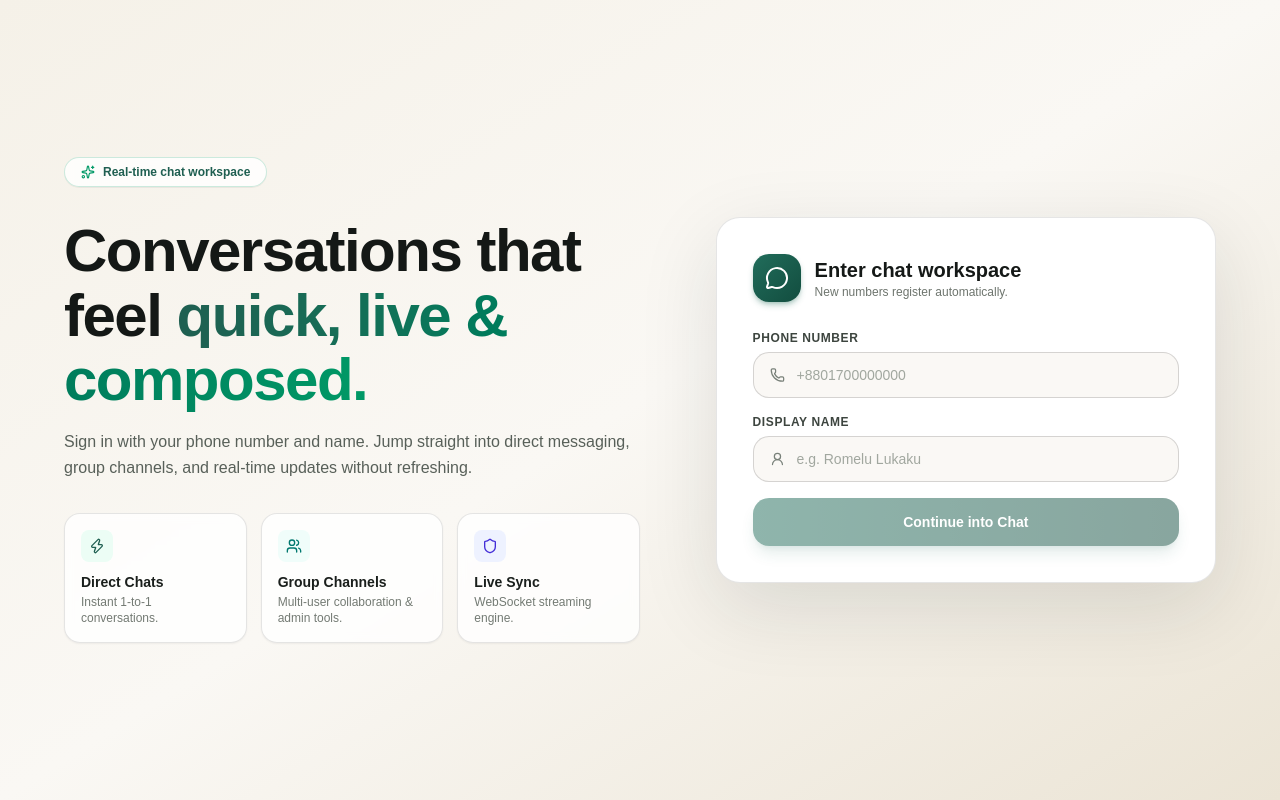
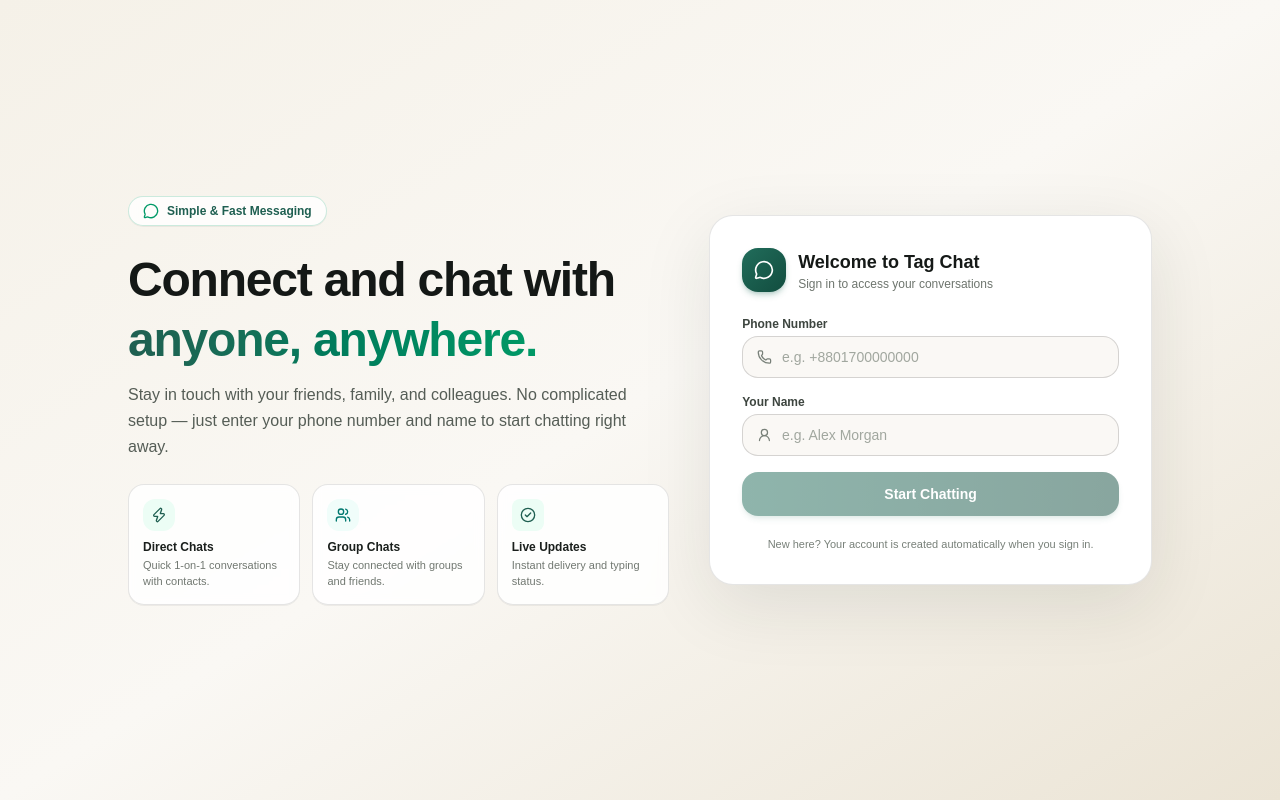
Before and after one commit to eeemons/tag-chat, a Next.js app: page /login in a window 1280 px wide. Built offline with nearby package versions, Linux system fonts and the light colour scheme; no server answers.

Commit message:
redesigned login screen

```diff
--- a/src/components/LoginScreen.tsx
+++ b/src/components/LoginScreen.tsx
@@ -4,12 +4,11 @@ import { FormEvent, useState } from "react";
 import {
   MessageCircle,
   Phone,
-  Sparkles,
   UserRound,
   Zap,
-  Shield,
   Users,
   AlertCircle,
+  CheckCircle2,
 } from "lucide-react";
 import { clearAuthError, login } from "@/features/auth/authSlice";
 import { useAppDispatch, useAppSelector } from "@/store/hooks";
@@ -27,44 +26,41 @@ export function LoginScreen() {
   function validatePhone(value: string): string | null {
     const trimmed = value.trim();
     if (!trimmed) {
-      return "Phone number is required.";
+      return "Please enter your phone number.";
     }
-    // Only numbers and optional leading '+'
     if (!/^\+?[0-9]+$/.test(trimmed)) {
-      return "Only numbers and a leading '+' are allowed (e.g. +8801700000000).";
+      return "Phone number should only contain numbers and a leading + sign.";
     }
     const digitsOnly = trimmed.replace(/\D/g, "");
     if (digitsOnly.length < 6) {
-      return "Phone number must have at least 6 digits.";
+      return "Please enter a valid phone number (at least 6 digits).";
     }
     if (digitsOnly.length > 16) {
-      return "Phone number is too long (max 16 digits).";
+      return "Phone number is too long (maximum 16 digits).";
     }
     return null;
   }
 
-  // Validate display name: disallow special symbols (< > $ % ^ * @ ! # & ~ _ = + { } [ ] / \ | ; : ?)
+  // Validate display name: letters, numbers, spaces, hyphens, dots, apostrophes
   function validateName(value: string): string | null {
     const trimmed = value.trim();
     if (!trimmed) {
-      return "Display name is required.";
+      return "Please enter your name.";
     }
     if (trimmed.length < 2) {
-      return "Display name must be at least 2 characters.";
+      return "Name must be at least 2 characters.";
     }
     if (trimmed.length > 50) {
-      return "Display name cannot exceed 50 characters.";
+      return "Name is too long (maximum 50 characters).";
     }
-    // Disallow special characters and symbols, allow letters, numbers, spaces, hyphens, dots, apostrophes
     if (/[<>$%^*@!#&~_=+{}\[\]/\\|;:?`"()]/g.test(trimmed)) {
-      return "Special characters and symbols are not allowed in the name.";
+      return "Please use regular letters and numbers for your name.";
     }
     return null;
   }
 
   const handlePhoneChange = (rawValue: string) => {
     dispatch(clearAuthError());
-    // Restrict input on typing: only allow leading '+' and digits 0-9
     let sanitized = rawValue.replace(/[^0-9+]/g, "");
     if (sanitized.includes("+")) {
       const hasLeadingPlus = sanitized.startsWith("+");
@@ -78,7 +74,6 @@ export function LoginScreen() {
 
   const handleNameChange = (rawValue: string) => {
     dispatch(clearAuthError());
-    // Filter out forbidden special symbols on typing
     const sanitized = rawValue.replace(/[<>$%^*@!#&~_=+{}\[\]/\\|;:?`"()]/g, "");
     setName(sanitized);
     if (touched.name) {
@@ -96,7 +91,6 @@ export function LoginScreen() {
     setPhoneError(pErr);
     setNameError(nErr);
 
-    // Block submission and DO NOT call API if any field is invalid
     if (pErr || nErr) {
       return;
     }
@@ -104,75 +98,16 @@ export function LoginScreen() {
     await dispatch(login({ phone: phone.trim(), name: name.trim() }));
   }
 
-  return (
-    <main className="min-h-screen bg-gradient-to-br from-[#f5f1e8] via-[#faf8f4] to-[#ebe4d5] px-4 py-8 text-[#1d211f] sm:px-6 lg:px-8 flex items-center justify-center">
-      <div className="mx-auto grid w-full max-w-6xl items-center gap-10 lg:grid-cols-[1.1fr_0.9fr]">
-        {/* Left Intro Hero */}
-        <section className="space-y-8">
-          <div className="inline-flex items-center gap-2 rounded-full border border-emerald-600/20 bg-white/80 px-4 py-1.5 text-xs font-bold text-[#1f5f51] shadow-2xs backdrop-blur-xs">
-            <Sparkles className="h-3.5 w-3.5 text-emerald-600" />
-            Real-time chat workspace
-          </div>
-          <div className="space-y-4">
-            <h1 className="max-w-2xl text-4xl font-extrabold leading-[1.08] tracking-tight text-[#141816] sm:text-6xl">
-              Conversations that feel{" "}
-              <span className="bg-gradient-to-r from-[#1f5f51] to-emerald-600 bg-clip-text text-transparent">
-                quick, live & composed.
-              </span>
-            </h1>
-            <p className="max-w-xl text-base leading-relaxed text-[#586059]">
-              Sign in with your phone number and name. Jump straight into direct messaging, group channels, and real-time updates without refreshing.
-            </p>
-          </div>
-
-          <div className="grid max-w-xl gap-3.5 sm:grid-cols-3">
-            <div className="rounded-2xl border border-black/10 bg-white/80 p-4 shadow-xs backdrop-blur-xs hover:border-[#2f7d68]/40 transition">
-              <div className="grid h-8 w-8 place-items-center rounded-lg bg-emerald-50 text-[#1f5f51] mb-2.5">
-                <Zap className="h-4 w-4" />
-              </div>
-              <p className="text-sm font-bold text-[#1a1f1c]">Direct Chats</p>
-              <p className="mt-0.5 text-xs text-[#737a73]">Instant 1-to-1 conversations.</p>
-            </div>
-
-            <div className="rounded-2xl border border-black/10 bg-white/80 p-4 shadow-xs backdrop-blur-xs hover:border-[#2f7d68]/40 transition">
-              <div className="grid h-8 w-8 place-items-center rounded-lg bg-teal-50 text-teal-700 mb-2.5">
-                <Users className="h-4 w-4" />
-              </div>
-              <p className="text-sm font-bold text-[#1a1f1c]">Group Channels</p>
-              <p className="mt-0.5 text-xs text-[#737a73]">Multi-user collaboration & admin tools.</p>
-            </div>
-
-            <div className="rounded-2xl border border-black/10 bg-white/80 p-4 shadow-xs backdrop-blur-xs hover:border-[#2f7d68]/40 transition">
-              <div className="grid h-8 w-8 place-items-center rounded-lg bg-indigo-50 text-indigo-700 mb-2.5">
-                <Shield className="h-4 w-4" />
-              </div>
-              <p className="text-sm font-bold text-[#1a1f1c]">Live Sync</p>
-              <p className="mt-0.5 text-xs text-[#737a73]">WebSocket streaming engine.</p>
-            </div>
-          </div>
-        </section>
-
-        {/* Right Form Card */}
-        <section className="rounded-3xl border border-black/10 bg-white p-7 sm:p-9 shadow-[0_24px_80px_rgba(25,35,30,0.12)]">
-          <div className="mb-7 flex items-center gap-3.5">
-            <div className="grid h-12 w-12 place-items-center rounded-2xl bg-gradient-to-br from-[#216d5b] to-[#124d3f] text-white shadow-md shadow-[#216d5b]/30">
-              <MessageCircle className="h-6 w-6" />
-            </div>
-            <div>
-              <h2 className="text-xl font-extrabold text-[#151917]">Enter chat workspace</h2>
-              <p className="text-xs text-[#6e756e]">New numbers register automatically.</p>
-            </div>
-          </div>
-
+  const formContent = (
     <form className="space-y-4" onSubmit={handleSubmit} noValidate>
       {/* Phone Number Field */}
       <div>
         <label className="block">
-                <span className="mb-1.5 block text-xs font-bold uppercase tracking-wider text-[#3d453f]">
-                  Phone number
+          <span className="mb-1 block text-xs font-bold text-[#3d453f]">
+            Phone Number
           </span>
           <span
-                  className={`flex items-center gap-3 rounded-2xl border bg-[#faf8f5] px-4 py-3 transition ${
+            className={`flex items-center gap-2.5 rounded-2xl border bg-[#faf8f5] px-3.5 py-2.5 transition ${
               phoneError
                 ? "border-red-400 ring-2 ring-red-400/15"
                 : "border-black/15 focus-within:border-[#2f7d68] focus-within:ring-2 focus-within:ring-[#2f7d68]/15"
@@ -187,7 +122,7 @@ export function LoginScreen() {
                 setTouched((prev) => ({ ...prev, phone: true }));
                 setPhoneError(validatePhone(phone));
               }}
-                    placeholder="+8801700000000"
+              placeholder="e.g. +8801700000000"
               value={phone}
             />
           </span>
@@ -203,11 +138,11 @@ export function LoginScreen() {
       {/* Display Name Field */}
       <div>
         <label className="block">
-                <span className="mb-1.5 block text-xs font-bold uppercase tracking-wider text-[#3d453f]">
-                  Display name
+          <span className="mb-1 block text-xs font-bold text-[#3d453f]">
+            Your Name
           </span>
           <span
-                  className={`flex items-center gap-3 rounded-2xl border bg-[#faf8f5] px-4 py-3 transition ${
+            className={`flex items-center gap-2.5 rounded-2xl border bg-[#faf8f5] px-3.5 py-2.5 transition ${
               nameError
                 ? "border-red-400 ring-2 ring-red-400/15"
                 : "border-black/15 focus-within:border-[#2f7d68] focus-within:ring-2 focus-within:ring-[#2f7d68]/15"
@@ -222,7 +157,7 @@ export function LoginScreen() {
                 setTouched((prev) => ({ ...prev, name: true }));
                 setNameError(validateName(name));
               }}
-                    placeholder="e.g. Romelu Lukaku"
+              placeholder="e.g. Alex Morgan"
               value={name}
             />
           </span>
@@ -244,14 +179,153 @@ export function LoginScreen() {
 
       {/* Submit Button */}
       <button
-              className="mt-2 flex h-12 w-full items-center justify-center rounded-2xl bg-gradient-to-r from-[#216d5b] to-[#144f41] px-4 font-bold text-sm text-white shadow-lg shadow-[#216d5b]/25 transition duration-200 hover:scale-101 active:scale-99 disabled:cursor-not-allowed disabled:opacity-50"
+        className="mt-1 flex h-11 w-full items-center justify-center rounded-2xl bg-gradient-to-r from-[#216d5b] to-[#144f41] px-4 font-bold text-sm text-white shadow-md shadow-[#216d5b]/20 transition duration-200 hover:scale-101 active:scale-99 disabled:cursor-not-allowed disabled:opacity-50"
         disabled={!phone.trim() || !name.trim() || status === "loading"}
         type="submit"
       >
-              {status === "loading" ? "Signing in..." : "Continue into Chat"}
+        {status === "loading" ? "Signing in..." : "Start Chatting"}
       </button>
+
+      <p className="text-center text-[11px] text-[#788079] pt-1">
+        New here? Your account is created automatically when you sign in.
+      </p>
     </form>
+  );
+
+  return (
+    <main className="min-h-screen bg-gradient-to-br from-[#f5f1e8] via-[#faf8f4] to-[#ebe4d5] px-4 py-8 sm:px-6 lg:px-8 text-[#1d211f] flex items-center justify-center">
+      <div className="mx-auto w-full max-w-5xl">
+        {/* ================= DESKTOP VIEW (Classic Side-by-Side) ================= */}
+        <div className="hidden lg:grid lg:grid-cols-[1.1fr_0.9fr] lg:items-center lg:gap-10">
+          {/* Left Column: Intro & Features */}
+          <section className="space-y-6">
+            <div className="inline-flex items-center gap-2 rounded-full border border-emerald-600/20 bg-white/80 px-3.5 py-1.5 text-xs font-semibold text-[#1f5f51] shadow-2xs backdrop-blur-xs">
+              <MessageCircle className="h-4 w-4 text-emerald-600" />
+              Simple & Fast Messaging
+            </div>
+
+            <div className="space-y-3">
+              <h1 className="text-4xl lg:text-5xl font-extrabold tracking-tight text-[#141816] leading-tight">
+                Connect and chat with{" "}
+                <span className="bg-gradient-to-r from-[#1f5f51] to-emerald-600 bg-clip-text text-transparent">
+                  anyone, anywhere.
+                </span>
+              </h1>
+              <p className="max-w-lg text-base leading-relaxed text-[#555d56]">
+                Stay in touch with your friends, family, and colleagues. No complicated setup — just enter your phone number and name to start chatting right away.
+              </p>
+            </div>
+
+            {/* Desktop Feature Cards */}
+            <div className="grid gap-3 grid-cols-3">
+              <div className="rounded-2xl border border-black/10 bg-white/85 p-3.5 shadow-2xs backdrop-blur-xs">
+                <div className="grid h-8 w-8 place-items-center rounded-xl bg-emerald-50 text-[#1f5f51] mb-2">
+                  <Zap className="h-4 w-4" />
+                </div>
+                <p className="text-xs font-bold text-[#1a1f1c]">Direct Chats</p>
+                <p className="mt-0.5 text-[11px] text-[#717871] leading-normal">
+                  Quick 1-on-1 conversations with contacts.
+                </p>
+              </div>
+
+              <div className="rounded-2xl border border-black/10 bg-white/85 p-3.5 shadow-2xs backdrop-blur-xs">
+                <div className="grid h-8 w-8 place-items-center rounded-xl bg-teal-50 text-teal-700 mb-2">
+                  <Users className="h-4 w-4" />
+                </div>
+                <p className="text-xs font-bold text-[#1a1f1c]">Group Chats</p>
+                <p className="mt-0.5 text-[11px] text-[#717871] leading-normal">
+                  Stay connected with groups and friends.
+                </p>
+              </div>
+
+              <div className="rounded-2xl border border-black/10 bg-white/85 p-3.5 shadow-2xs backdrop-blur-xs">
+                <div className="grid h-8 w-8 place-items-center rounded-lg bg-emerald-50 text-[#1f5f51] mb-2">
+                  <CheckCircle2 className="h-4 w-4" />
+                </div>
+                <p className="text-xs font-bold text-[#1a1f1c]">Live Updates</p>
+                <p className="mt-0.5 text-[11px] text-[#717871] leading-normal">
+                  Instant delivery and typing status.
+                </p>
+              </div>
+            </div>
           </section>
+
+          {/* Right Column: Sign In Card */}
+          <section className="rounded-3xl border border-black/10 bg-white p-8 shadow-[0_20px_70px_rgba(25,35,30,0.1)]">
+            <div className="mb-6 flex items-center gap-3">
+              <div className="grid h-11 w-11 place-items-center rounded-2xl bg-gradient-to-br from-[#216d5b] to-[#124d3f] text-white shadow-md shadow-[#216d5b]/25">
+                <MessageCircle className="h-5 w-5" />
+              </div>
+              <div>
+                <h2 className="text-lg font-bold text-[#151917]">Welcome to Tag Chat</h2>
+                <p className="text-xs text-[#6e756e]">Sign in to access your conversations</p>
+              </div>
+            </div>
+            {formContent}
+          </section>
+        </div>
+
+        {/* ================= MOBILE VIEW (Top Intro -> Middle Form -> Bottom Features) ================= */}
+        <div className="flex flex-col items-center gap-5 lg:hidden max-w-md mx-auto">
+          {/* 1. Mobile Top: Intro portion */}
+          <div className="text-center space-y-2">
+            <div className="inline-flex items-center gap-1.5 rounded-full border border-emerald-600/20 bg-white/80 px-3 py-1 text-[11px] font-semibold text-[#1f5f51] shadow-2xs backdrop-blur-xs">
+              <MessageCircle className="h-3.5 w-3.5 text-emerald-600" />
+              Tag Chat
+            </div>
+            <h1 className="text-2xl font-extrabold tracking-tight text-[#141816] leading-tight">
+              Connect and chat with{" "}
+              <span className="bg-gradient-to-r from-[#1f5f51] to-emerald-600 bg-clip-text text-transparent">
+                anyone, anywhere.
+              </span>
+            </h1>
+            <p className="text-xs text-[#555d56] leading-relaxed px-2">
+              Stay in touch with your friends, family, and colleagues. Enter your phone number to start chatting immediately.
+            </p>
+          </div>
+
+          {/* 2. Mobile Middle: Login Form Card */}
+          <div className="w-full rounded-3xl border border-black/10 bg-white p-6 shadow-xl">
+            <div className="mb-4">
+              <h2 className="text-base font-bold text-[#151917]">Sign In</h2>
+              <p className="text-xs text-[#6e756e]">Enter your details to get started</p>
+            </div>
+            {formContent}
+          </div>
+
+          {/* 3. Mobile Bottom: Feature Highlights */}
+          <div className="w-full grid gap-2 grid-cols-1">
+            <div className="rounded-2xl border border-black/10 bg-white/85 p-3 shadow-2xs backdrop-blur-xs flex items-center gap-3">
+              <div className="grid h-8 w-8 place-items-center rounded-xl bg-emerald-50 text-[#1f5f51] shrink-0">
+                <Zap className="h-4 w-4" />
+              </div>
+              <div>
+                <p className="text-xs font-bold text-[#1a1f1c]">Direct Chats</p>
+                <p className="text-[11px] text-[#717871]">Instant 1-on-1 messaging.</p>
+              </div>
+            </div>
+
+            <div className="rounded-2xl border border-black/10 bg-white/85 p-3 shadow-2xs backdrop-blur-xs flex items-center gap-3">
+              <div className="grid h-8 w-8 place-items-center rounded-xl bg-teal-50 text-teal-700 shrink-0">
+                <Users className="h-4 w-4" />
+              </div>
+              <div>
+                <p className="text-xs font-bold text-[#1a1f1c]">Group Chats</p>
+                <p className="text-[11px] text-[#717871]">Connect with multiple members.</p>
+              </div>
+            </div>
+
+            <div className="rounded-2xl border border-black/10 bg-white/85 p-3 shadow-2xs backdrop-blur-xs flex items-center gap-3">
+              <div className="grid h-8 w-8 place-items-center rounded-xl bg-emerald-50 text-[#1f5f51] shrink-0">
+                <CheckCircle2 className="h-4 w-4" />
+              </div>
+              <div>
+                <p className="text-xs font-bold text-[#1a1f1c]">Live Updates</p>
+                <p className="text-[11px] text-[#717871]">Real-time typing & status.</p>
+              </div>
+            </div>
+          </div>
+        </div>
       </div>
     </main>
   );
```
Lines whose indentation alone changed are shown as unchanged.
